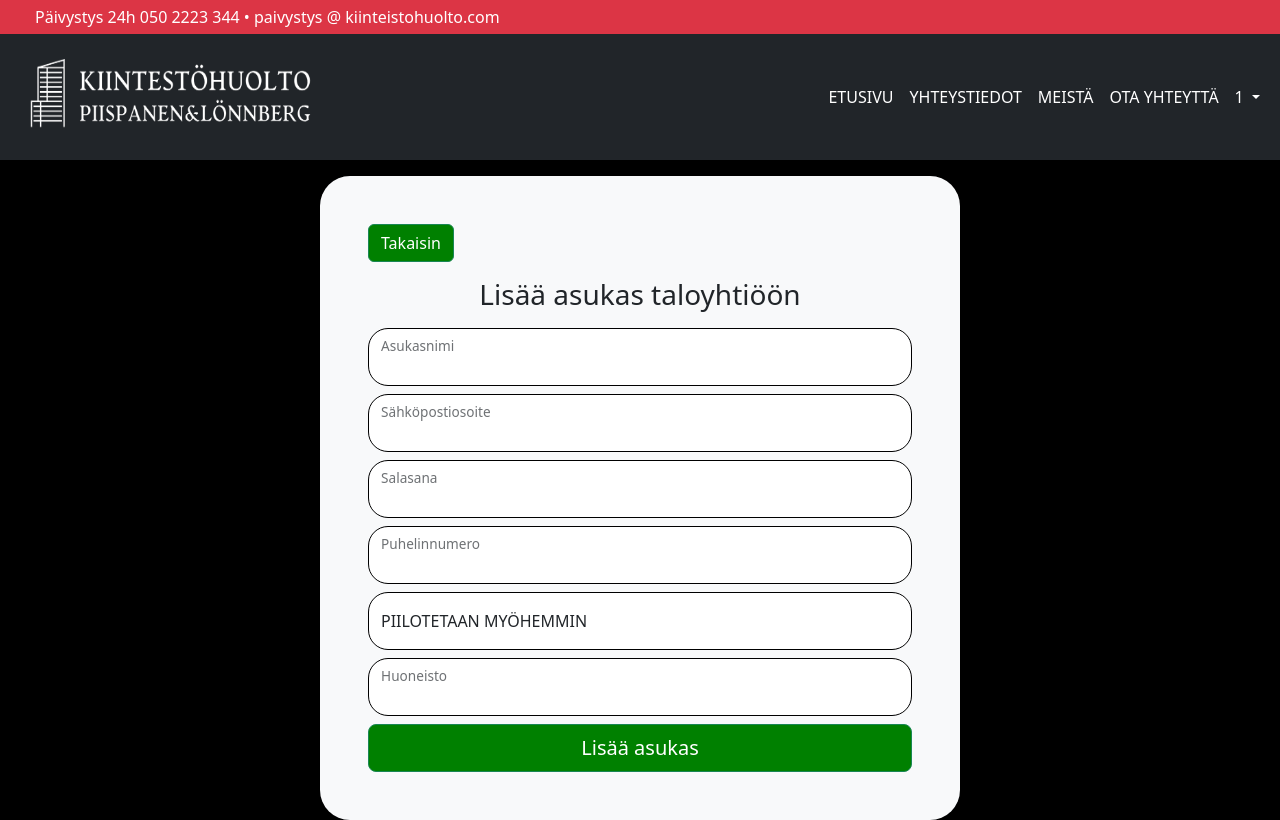
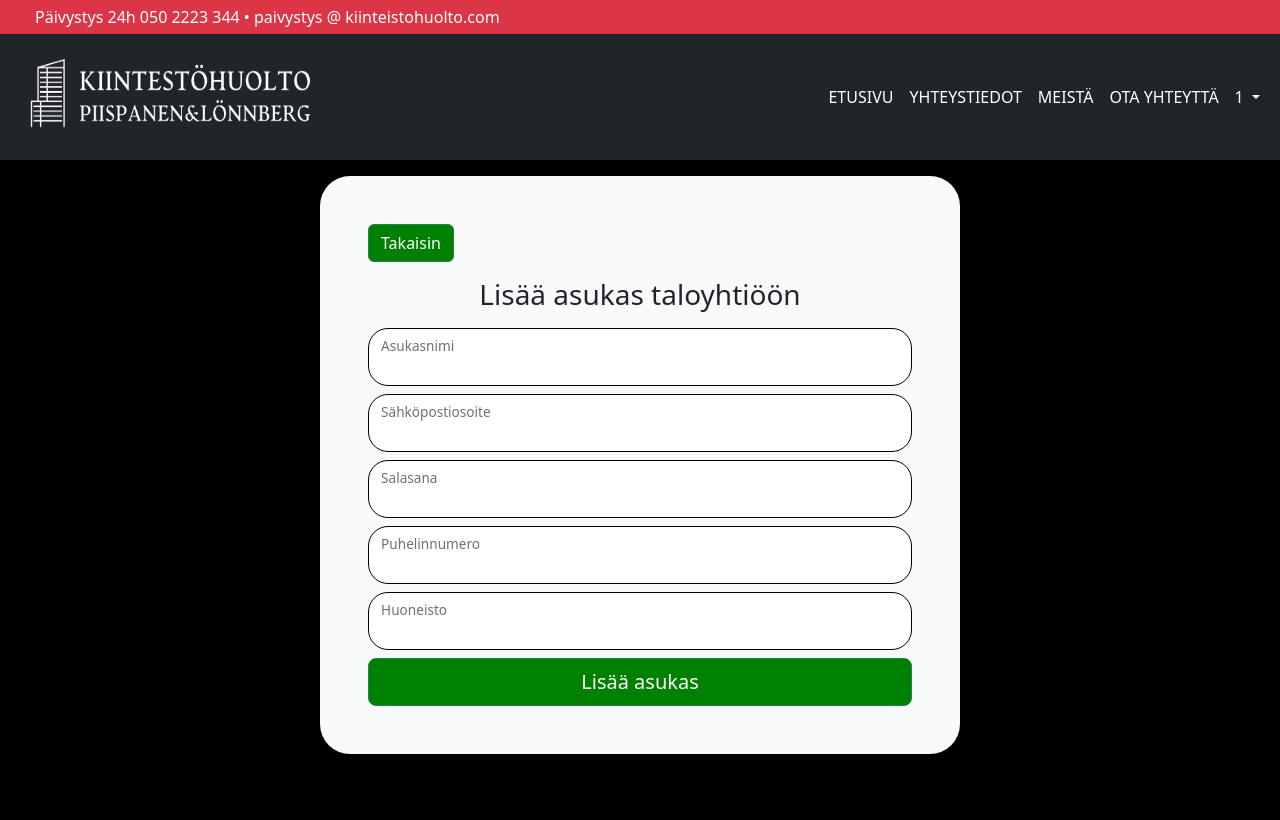
Before and after one commit to piispa24/kiinteistohuolto, a PHP site: page /asukasRekisterointi.php in a window 1280 px wide. After the commit the page ends 754 px from the top, so only its background shows below. Run offline with PHP 8.4, Linux system fonts and the light colour scheme; the visitor is signed in with stand-in values (Sample User, id 1); data that the repository does not hold is empty; some libraries are stand-ins or nearby versions.

Commit message:
hienosäätöä

```diff
--- a/asukasRekisterointi.php
+++ b/asukasRekisterointi.php
@@ -84,8 +84,8 @@ if(isset($_POST['submit'])){
       <label for="floatingPassword">Puhelinnumero</label>
     </div>
     <div class="form-floating">
-      <input name="taloyhtio" value="<?php echo $taloyhtioID; ?>" placeholder="PIILOTETAAN MYÖHEMMIN" type="text" class="form-control inputSarake mb-2" id="floatingInput">
-      <label for="floatingInput">PIILOTETAAN MYÖHEMMIN</label>
+      <input name="taloyhtio" value="<?php echo $taloyhtioID; ?>" placeholder="PIILOTETAAN MYÖHEMMIN" type="hidden" class="form-control inputSarake mb-2" id="floatingInput">
+      <label for="floatingInput"></label>
     </div>
     <div class="form-floating">
       <input name="huoneisto" type="text" class="form-control inputSarake mb-2" id="floatingInput">
--- a/asukasTiedot.php
+++ b/asukasTiedot.php
@@ -33,7 +33,7 @@ $huoneisto = $result['huoneisto'];
          <th>Nimi</th>
          <th>Puhelin</th>
          <th>Sähköposti</th>
-         <th>Osoite</th>
+         <th>Taloyhtiö</th>
          <th>Huoneisto</th>
       </tr>
       <?php
--- a/contact.php
+++ b/contact.php
@@ -28,7 +28,7 @@
 <div class="container-fluid container-index vh-100 p-3">
     <div class="container-fluid">
 
-        <div id="contactBg" class="container bg-light p-3 mt-5 col-sm-6">
+        <div id="contactBg" class="container bg-light p-3 mt-3 col-sm-6">
             <h3 class="mb-4">Yhteydenottolomake</h3>
             <h5>Yhteystiedot:</h5>
             <form id="yhteydenottoLomake" method="POST" action="contact.php">
--- a/header.php
+++ b/header.php
@@ -8,6 +8,7 @@ session_start();
     <!-- Required meta tags -->
     <meta charset="utf-8">
     <meta name="viewport" content="width=device-width, initial-scale=1">
+    <link rel="icon" type="image/x-icon" href="img/company.png">
 
     <!-- Bootstrap CSS -->
     <link href="https://cdn.jsdelivr.net/npm/bootstrap@5.3.0-alpha3/dist/css/bootstrap.min.css" rel="stylesheet" integrity="sha384-KK94CHFLLe+nY2dmCWGMq91rCGa5gtU4mk92HdvYe+M/SXH301p5ILy+dN9+nJOZ" crossorigin="anonymous">
--- a/vikailmoitusListaus.php
+++ b/vikailmoitusListaus.php
@@ -6,7 +6,7 @@ if(!isset($_SESSION['email'])){
 }
 ?>
 
-<div class="container mt-5">
+<div class="container mt-5 mb-5">
         <br>
       <h3>Vikailmoitukset</h3>
       <br>
@@ -23,7 +23,7 @@ if(!isset($_SESSION['email'])){
    <table class="table table-striped">
       <tr>
          <th>Ilmoittaja</th>
-         <th>Taloyhtiö</th>
+         <th>Osoite</th>
          <th>Huoneisto</th>
          <th>Otsikko</th>
          <th>Sisältö</th>
@@ -45,7 +45,7 @@ if(!isset($_SESSION['email'])){
                       <td><?php echo $vika['Huoneisto']; ?> </td>
                       <td><?php echo $vika['Vikaotsikko']; ?> </td>
                       <td><?php echo $vika['Vikaasia']; ?> </td>
-                      <td><p><a href="###" class="btn btn-warning">Kuittaa itselle</a></p></td>
+                      <td><p><a href="paivitaTyo.php" class="btn btn-warning">Kuittaa itselle</a></p></td>
                     </tr>
 
                     <?php
```
Also changed, not shown: data.json (+1 -1 lines).
